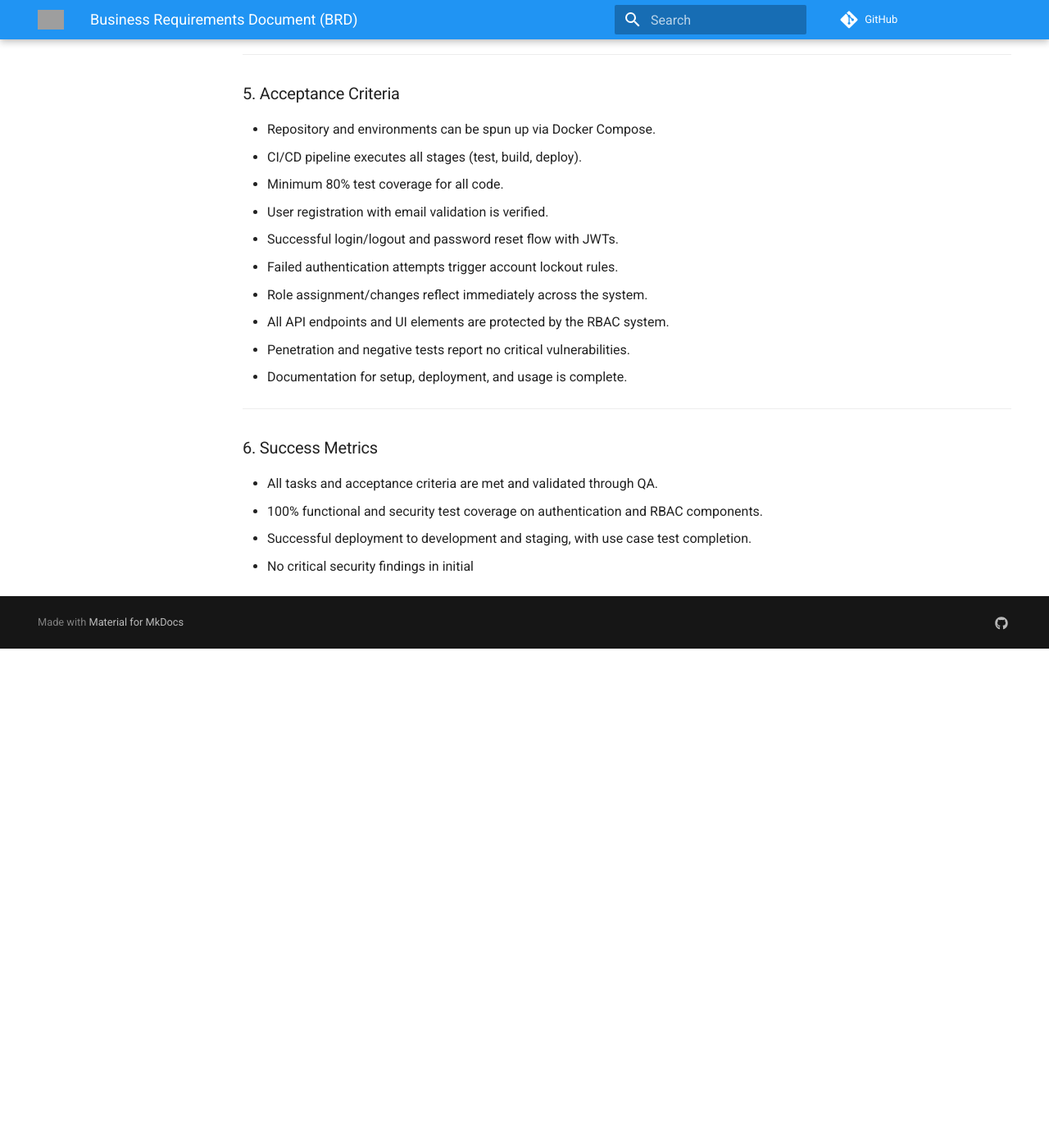
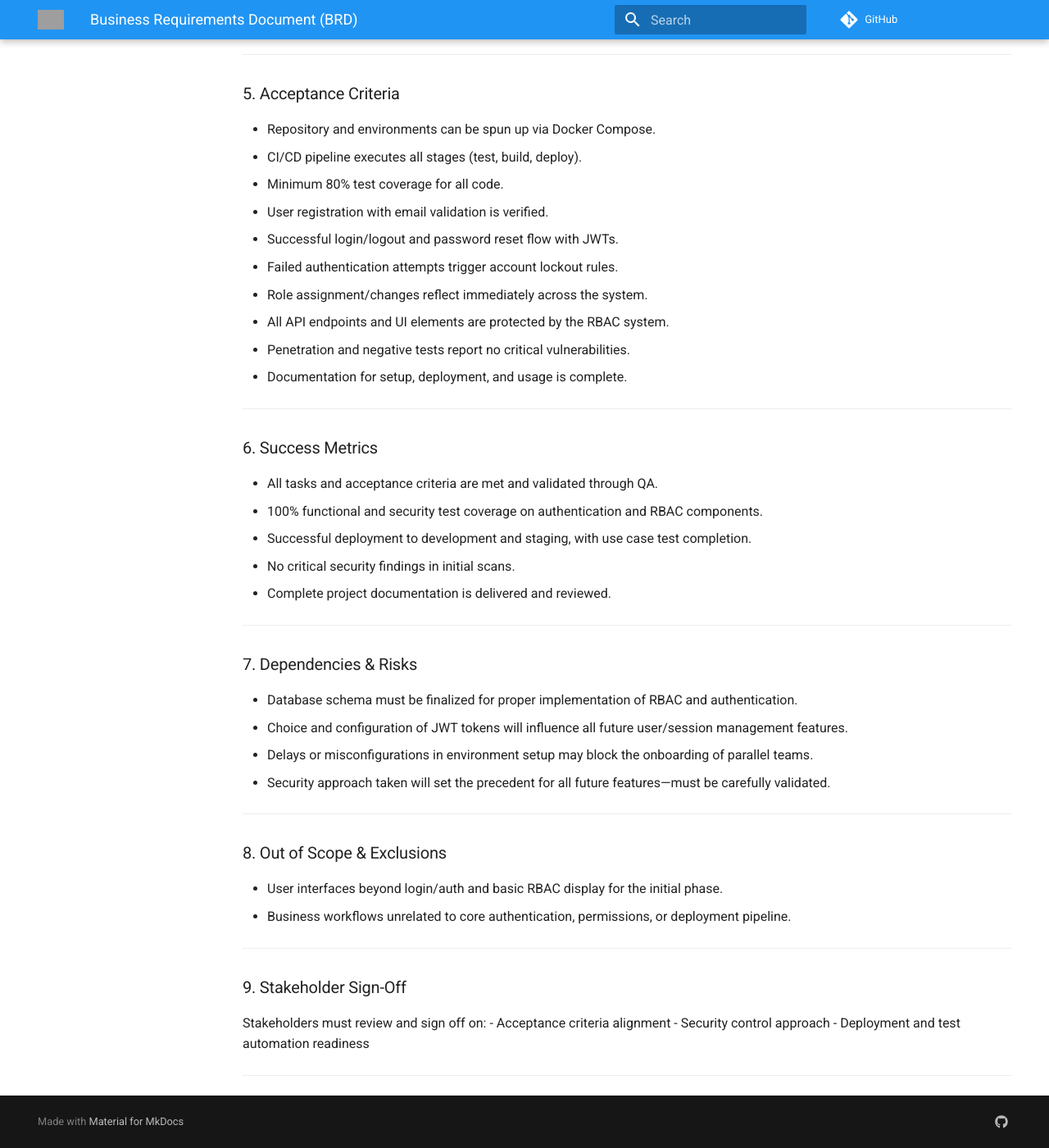
Before and after one commit to DealSphere-Inc/dealsphere-platform-docs, an MkDocs documentation site: the page built from docs/BRDs/backend-core-framework-and-auth.md, in a window 1280 px wide and 1400 px high, scrolled down 2075 px. Shown: the whole window at 82% size. Built offline with MkDocs 1.6.1 and Material for MkDocs 9.7.7, drawn with Linux system fonts in a browser that asks for light colours; comment, search, counter and statistics services are not loaded; before the commit the page ends 2866 px from its top, so only the background shows below that; grey boxes are pictures that could not be loaded.

Commit message:
Update backend-core-framework-and-auth.md

```diff
--- a/docs/BRDs/backend-core-framework-and-auth.md
+++ b/docs/BRDs/backend-core-framework-and-auth.md
@@ -88,4 +88,32 @@ The purpose of this initiative is to lay the technical foundation for the DealSp
 - All tasks and acceptance criteria are met and validated through QA.
 - 100% functional and security test coverage on authentication and RBAC components.
 - Successful deployment to development and staging, with use case test completion.
-- No critical security findings in initial
+- No critical security findings in initial scans.
+- Complete project documentation is delivered and reviewed.
+
+---
+
+### 7. Dependencies & Risks
+
+- Database schema must be finalized for proper implementation of RBAC and authentication.
+- Choice and configuration of JWT tokens will influence all future user/session management features.
+- Delays or misconfigurations in environment setup may block the onboarding of parallel teams.
+- Security approach taken will set the precedent for all future features—must be carefully validated.
+
+---
+
+### 8. Out of Scope & Exclusions
+
+- User interfaces beyond login/auth and basic RBAC display for the initial phase.
+- Business workflows unrelated to core authentication, permissions, or deployment pipeline.
+
+---
+
+### 9. Stakeholder Sign-Off
+
+Stakeholders must review and sign off on:
+- Acceptance criteria alignment
+- Security control approach
+- Deployment and test automation readiness
+
+---
```
